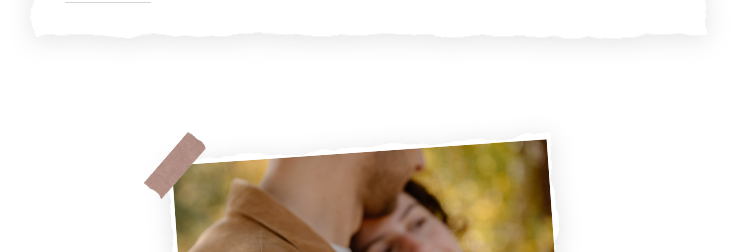
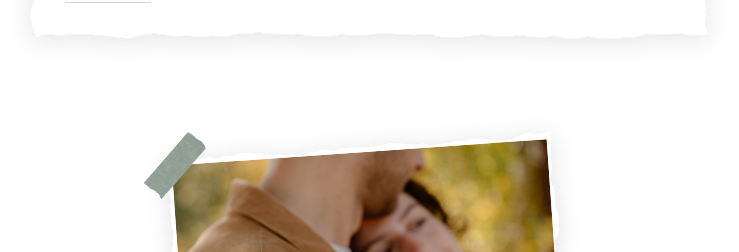
Before and after one commit to Maeliss-qr/wedding-website, a Next.js app: page / in a window 1280 px wide. Shown: the part 2064-2316 px from the top of the page, without its empty margins (271-1010 px from the left). Built offline with nearby package versions, Linux system fonts and the light colour scheme.

Commit message:
fix polaroid error

```diff
--- a/src/components/landing/PolaroidDivider.tsx
+++ b/src/components/landing/PolaroidDivider.tsx
@@ -35,7 +35,7 @@ export default function PolaroidDivider({
   rotate = -3,
   tapePosition = "top-right",
   aspect = "square",
-  tapeColor = "neutral",
+  tapeColor = "green",
 }: PolaroidDividerProps) {
   return (
     <div className="flex justify-center py-4 bg-background">
```
